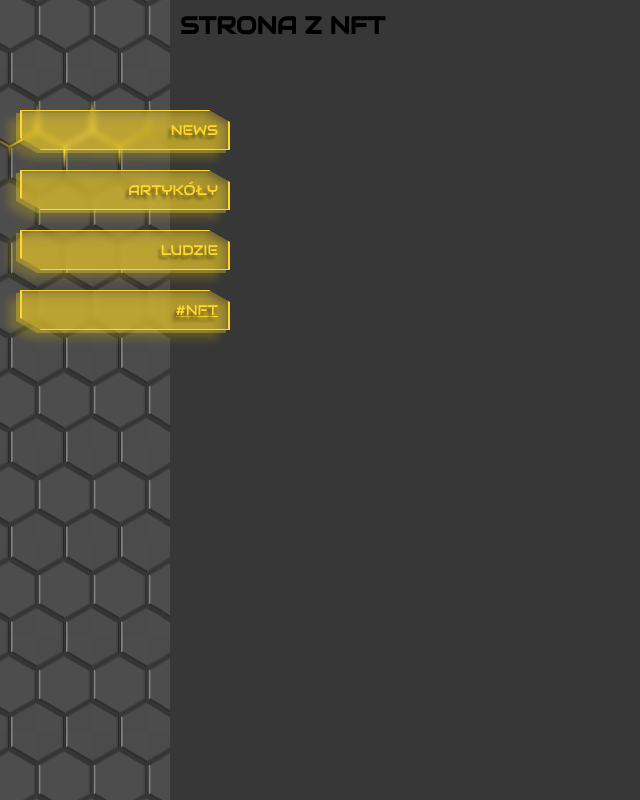
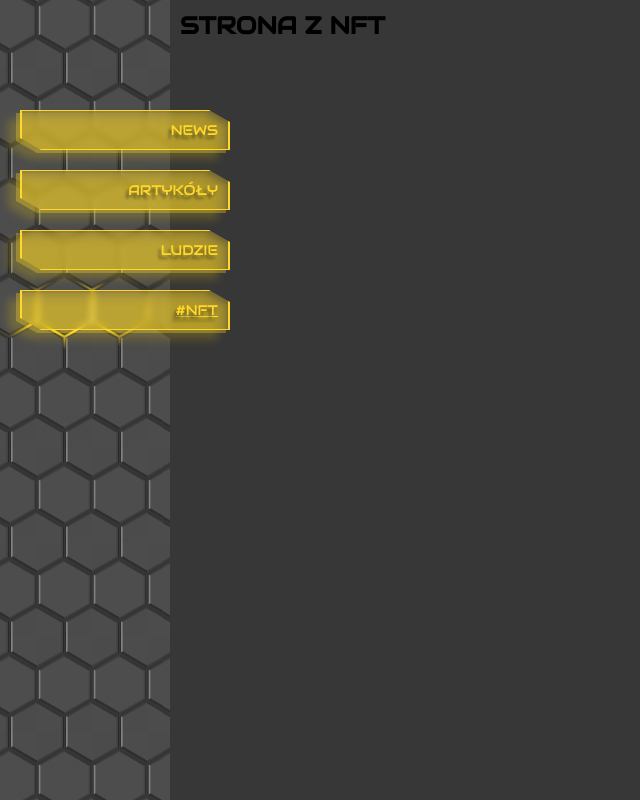
Before and after one commit to JanSzalanski/react_me_v2, a React (Create React App) app: page /nft in a window 1280 px wide. Shown: the whole page, without its empty margins (0-640 px from the left). Built offline with nearby package versions, Linux system fonts and the light colour scheme; a web font is replaced by a local one.

Commit message:
more experiments

```diff
--- a/src/components/atoms/Glow/Glow.js
+++ b/src/components/atoms/Glow/Glow.js
@@ -2,7 +2,7 @@ import React from 'react';
 import classes from './Glow.module.css';
 
 const Glow = (props) => {
-  return <div className={classes.glow}></div>;
+  return <div className={classes[props.type] || classes.glow}></div>;
 };
 
 export default Glow;
--- a/src/components/atoms/Glow/Glow.module.css
+++ b/src/components/atoms/Glow/Glow.module.css
@@ -1,2 +1,2 @@
-.glow,.glowA,.glowB,.glowC{position:absolute;top:100px;left:-15px;z-index:-1;height:70px;width:185px;background:radial-gradient(closest-side, #fff4d6, var(--colorArticles), var(--colorMainGrey));-webkit-transition:all 1s ease-out;transition:all 1s ease-out}.glowA{top:170px}.glowB{top:180px}.glowC{top:270px}
+.glow,.glowA,.glowB,.glowC{position:absolute;top:100px;left:-15px;z-index:-1;height:70px;width:185px;background:radial-gradient(closest-side, #fff4d6, var(--colorArticles), var(--colorMainGrey));-webkit-transition:all 1s ease-out;transition:all 1s ease-out}.glowA{top:155px}.glowB{top:222px}.glowC{top:280px}
 /*# sourceMappingURL=Glow.module.css.map */
--- a/src/components/atoms/Glow/Glow.module.scss
+++ b/src/components/atoms/Glow/Glow.module.scss
@@ -16,15 +16,15 @@
 
 .glowA {
   @extend .glow;
-  top: 170px;
+  top: 155px;
 }
 
 .glowB {
   @extend .glow;
-  top: 180px;
+  top: 222px;
 }
 
 .glowC {
   @extend .glow;
-  top: 270px;
+  top: 280px;
 }
--- a/src/components/organisms/SideBar/SideBar.js
+++ b/src/components/organisms/SideBar/SideBar.js
@@ -9,9 +9,9 @@ const SideBar = ({ pageType }) => {
     <div className={classes.wrapper}>
       <div className={classes.background}></div>
       {pageType === 'news' && <Glow />}
-      {pageType === 'article' && <Glow style={{ top: '170px' }} />}
-      {pageType === 'people' && <Glow />}
-      {pageType === 'nft' && <Glow />}
+      {pageType === 'article' && <Glow type="glowA" />}
+      {pageType === 'people' && <Glow type="glowB" />}
+      {pageType === 'nft' && <Glow type="glowC" />}
       <div className={classes.sidebar}></div>
       <Menu />
     </div>
```
